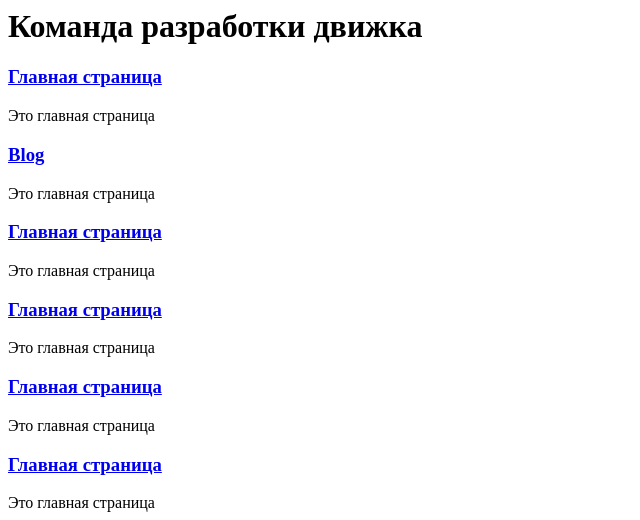
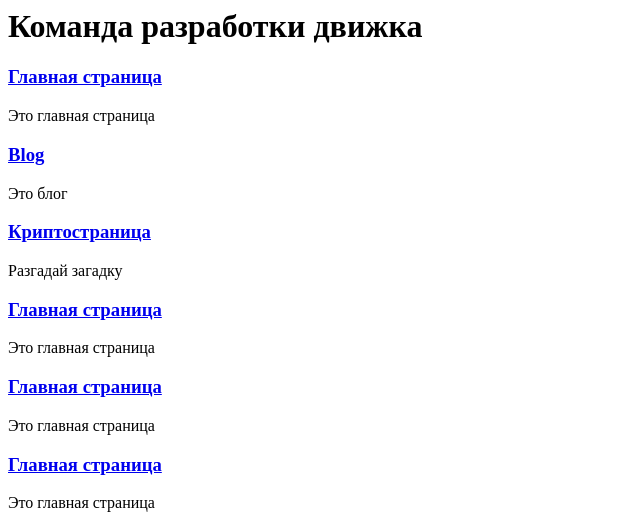
Before and after one commit to ytsschool/main, a Django app: page / in a window 1280 px wide. Shown: the top 520 px of the page, without its empty margins (0-640 px from the left). Run offline with Django 3.2, Linux system fonts and the light colour scheme; parts of the project's set-up code (start-up, migrations or seed data) failed here and were passed over.

Commit message:
Update home.html

```diff
--- a/yts/templates/home.html
+++ b/yts/templates/home.html
@@ -2,8 +2,8 @@
 {% block title %}Главная{% endblock %}
 {% block content %}
 <h3><a href="/home">Главная страница</a></h3><p>Это главная страница</p>
-<h3><a href="{% url 'blog:index' page=1 %}">Blog</a></h3><p>Это главная страница</p>
-<h3><a href="{% url 'cryptopage:index' %}">Главная страница</a></h3><p>Это главная страница</p>
+<h3><a href="{% url 'blog:index' page=1 %}">Blog</a></h3><p>Это блог</p>
+<h3><a href="{% url 'cryptopage:index' %}">Криптостраница</a></h3><p>Разгадай загадку</p>
 <h3><a href="/home">Главная страница</a></h3><p>Это главная страница</p>
 <h3><a href="/home">Главная страница</a></h3><p>Это главная страница</p>
 <h3><a href="/home">Главная страница</a></h3><p>Это главная страница</p>
```
